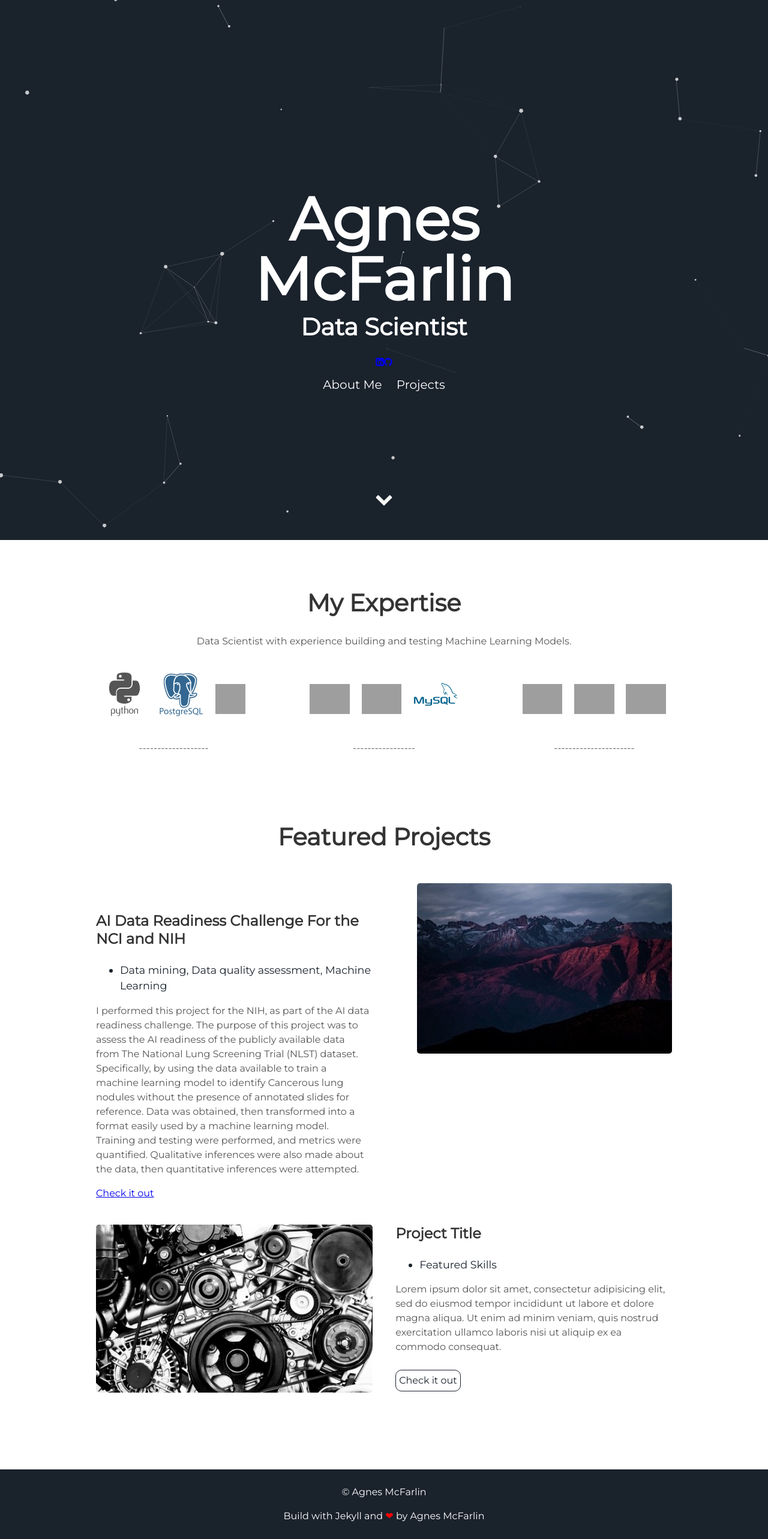
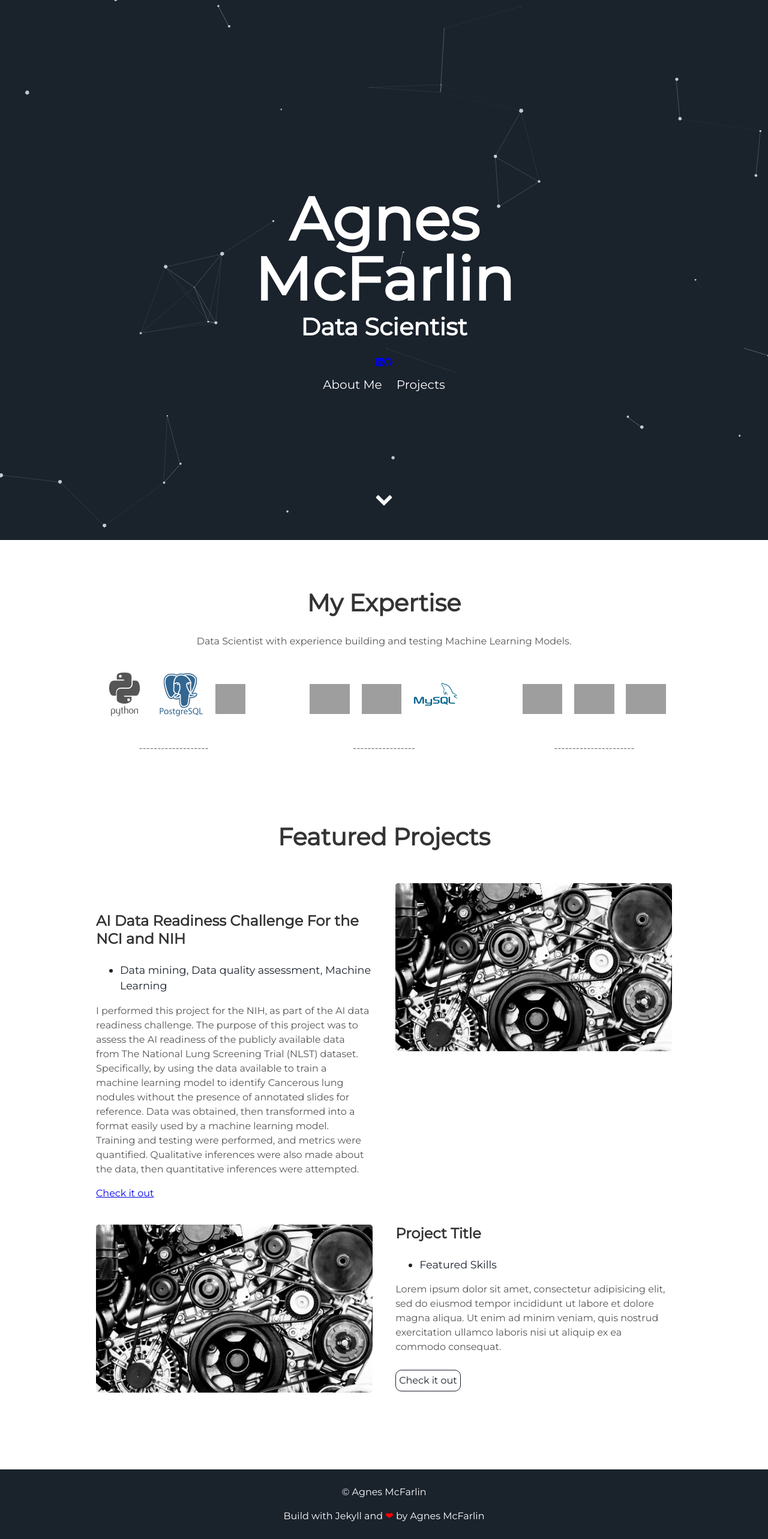
Before and after one commit to oohtmeel1/oohtmeel1.github.io, a Jekyll site: the page built from index.html, in a window 1280 px wide. Shown: the whole page at 60% size. Built offline with Jekyll 4.4.1, drawn with Linux system fonts in a browser that asks for light colours; grey boxes are pictures that could not be loaded.

Commit message:
Update projects.html

```diff
--- a/_includes/projects.html
+++ b/_includes/projects.html
@@ -3,7 +3,7 @@
 </div>
 <div class="user-projects">
   <div class="images-right">
-    <img alt="mountains" src="{{ "/assets/img/mountains.jpg" | prepend: site.baseurl }}" />
+    <img alt="mountains" src="{{ "/assets/img/particle.jpg" | prepend: site.baseurl }}" />
   </div>
   <div class="contents">
     <h3> AI Data Readiness Challenge For the NCI and NIH </h3>
```
